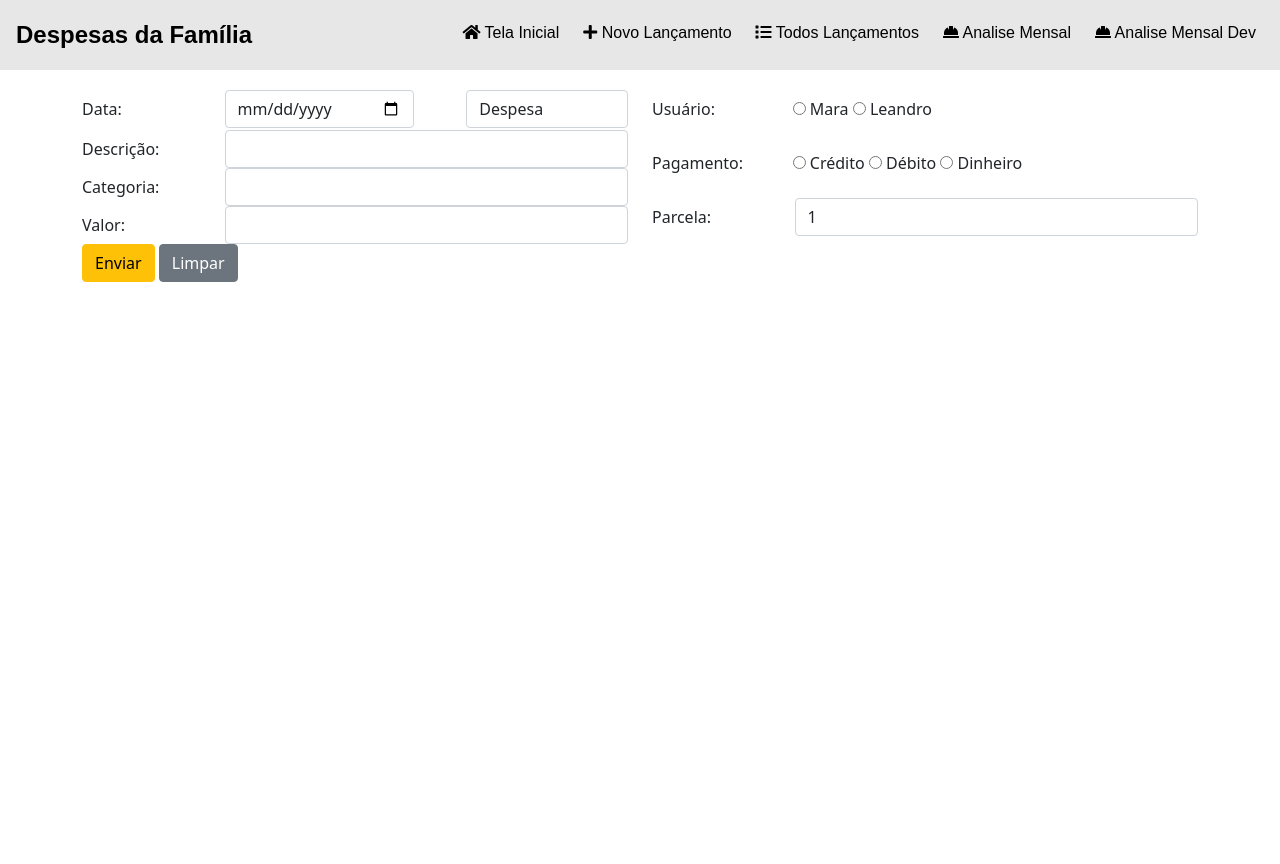
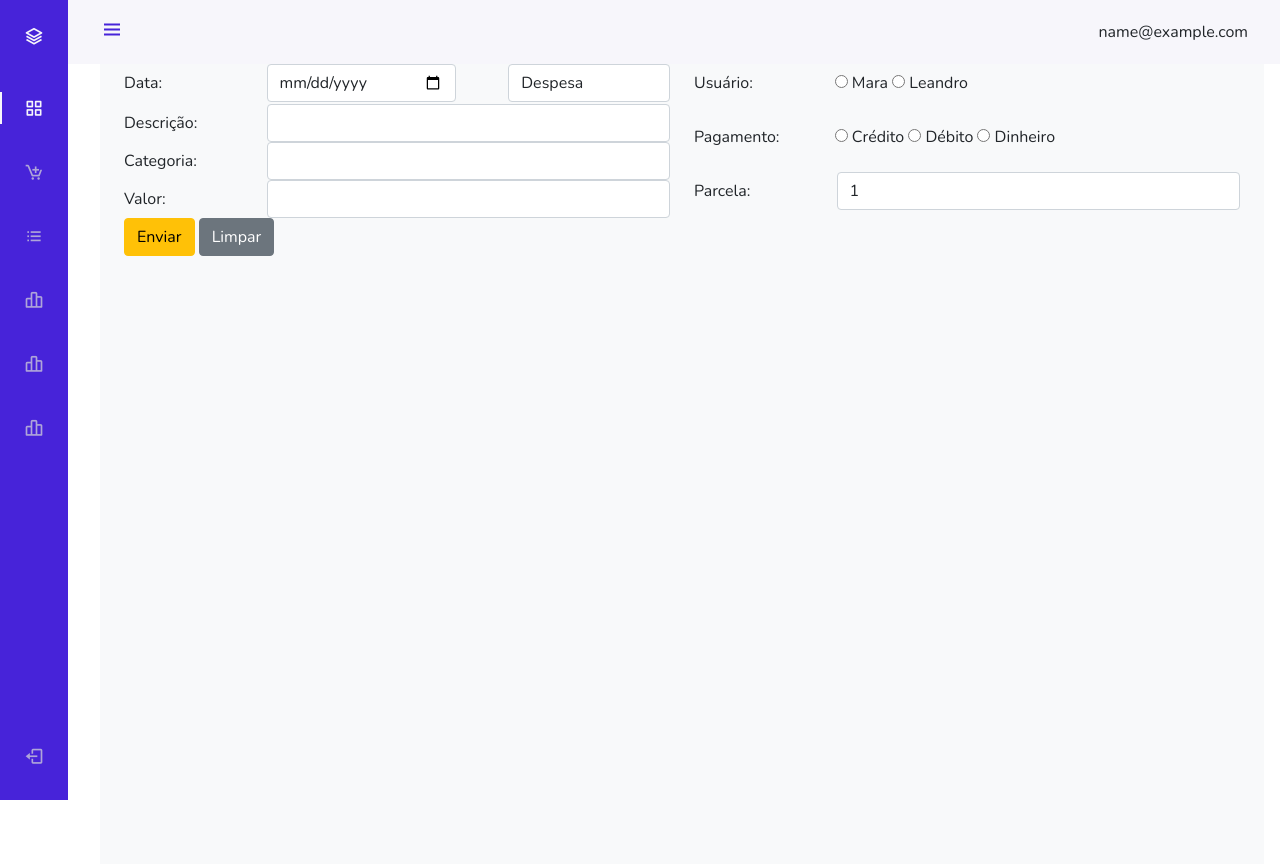
Before and after one commit to limalg/Despesa_Familia, a Flask app: page /create in a window 1280 px wide. Before the commit the page ends 282 px from the top, so only its background shows below. Run offline with Flask 3, Linux system fonts and the light colour scheme; the visitor is signed in with stand-in values (Sample User, id 1); some libraries are stand-ins or nearby versions.

Commit message:
Update base.html

```diff
--- a/templates/base.html
+++ b/templates/base.html
@@ -1,161 +1,270 @@
-<!DOCTYPE html>
+<!doctype html>
 <html lang="pt-br">
+
 <head>
-  <meta charset="UTF-8">
-  <link rel="stylesheet" href="https://cdnjs.cloudflare.com/ajax/libs/font-awesome/5.15.4/css/all.min.css">
-  <link href="https://cdn.jsdelivr.net/npm/bootstrap@5.0.2/dist/css/bootstrap.min.css" rel="stylesheet" integrity="sha384-EVSTQN3/azprG1Anm3QDgpJLIm9Nao0Yz1ztcQTwFspd3yD65VohhpuuCOmLASjC" crossorigin="anonymous">
-  <meta http-equiv="X-UA-Compatible" content="IE=edge">
-  <meta name="viewport" content="width=device-width, initial-scale=1.0">
-  <script src="https://cdn.jsdelivr.net/npm/chart.js"></script>
-  <script type="text/javascript" src="https://www.gstatic.com/charts/loader.js"></script>
+    <link rel="stylesheet" href="https://cdn.jsdelivr.net/npm/bootstrap@5.0.0-beta1/dist/css/bootstrap.min.css">
+    <link rel="stylesheet" href="https://cdn.jsdelivr.net/npm/bootstrap@5.0.0-beta1/dist/js/bootstrap.bundle.min.js">
+
+    <link rel="stylesheet" href="https://cdnjs.cloudflare.com/ajax/libs/jquery/3.2.1/jquery.min.js">
+
+    <link rel="stylesheet" href="https://cdn.jsdelivr.net/npm/boxicons@latest/css/boxicons.min.css">
 
 
     <style>
-      body,
-      ul {
-        margin: 0px;
-        padding: 0px;
+        @import url("https://fonts.googleapis.com/css2?family=Nunito:wght@400;600;700&display=swap");
+
+        :root {
+            --header-height: 3rem;
+            --nav-width: 68px;
+            --first-color: #4723D9;
+            --first-color-light: #AFA5D9;
+            --white-color: #F7F6FB;
+            --body-font: 'Nunito', sans-serif;
+            --normal-font-size: 1rem;
+            --z-fixed: 100
+        }
+
+        *,
+        ::before,
+        ::after {
+            box-sizing: border-box
+        }
+
+        body {
+            position: relative;
+            margin: var(--header-height) 0 0 0;
+            padding: 0 1rem;
+            font-family: var(--body-font);
+            font-size: var(--normal-font-size);
+            transition: .5s
         }
 
         a {
-        color: black;
-        text-decoration: none;
-        font-family: sans-serif;
+            text-decoration: none
         }
 
-      a:hover {
-        background: rgba(0, 0, 0, 0.05);
-      }
-
-      #logo {
-        font-size: 1.5rem;
-        font-weight: bold;
-      }
-
-      #header {
-        box-sizing: border-box;
-        height: 70px;
-        padding: 1rem;
+        .header {
+            width: 100%;
+            height: var(--header-height);
+            position: fixed;
+            top: 0;
+            left: 0;
             display: flex;
             align-items: center;
             justify-content: space-between;
-        background: #e7e7e7;
-        margin-bottom: 20px;
+            padding: 0 1rem;
+            background-color: var(--white-color);
+            z-index: var(--z-fixed);
+            transition: .5s
         }
 
-      #menu {
-        display: flex;
-        list-style: none;
-        gap: 0.5rem;
-        margin-top: -5px; /* Adicionado para mover o menu alguns pixels para cima */
+        .header_toggle {
+            color: var(--first-color);
+            font-size: 1.5rem;
+            cursor: pointer
         }
 
-      #menu a {
-        display: block;
-        padding: 0.5rem;
+        .header_img {
+            width: 35px;
+            height: 35px;
+            display: flex;
+            justify-content: center;
+            border-radius: 50%;
+            overflow: hidden
         }
 
-      #btn-mobile {
-        display: none;
+
+        .header_img img {
+            width: 40px
         }
 
-      @media (max-width: 600px) {
-        #menu {
-          display: block;
+        .l-navbar {
+            position: fixed;
+            top: 0;
+            left: -30%;
+            width: var(--nav-width);
+            height: 100vh;
+            background-color: var(--first-color);
+            padding: .5rem 1rem 0 0;
+            transition: .5s;
+            z-index: var(--z-fixed)
+        }
+
+        .nav {
+            height: 100%;
+            display: flex;
+            flex-direction: column;
+            justify-content: space-between;
+            overflow: hidden
+        }
+
+        .nav_logo,
+        .nav_link {
+            display: grid;
+            grid-template-columns: max-content max-content;
+            align-items: center;
+            column-gap: 1rem;
+            padding: .5rem 0 .5rem 1.5rem
+        }
+
+        .nav_logo {
+            margin-bottom: 2rem
+        }
+
+        .nav_logo-icon {
+            font-size: 1.25rem;
+            color: var(--white-color)
+        }
+
+        .nav_logo-name {
+            color: var(--white-color);
+            font-weight: 700
+        }
+
+        .nav_link {
+            position: relative;
+            color: var(--first-color-light);
+            margin-bottom: 1.5rem;
+            transition: .3s
+        }
+
+        .nav_link:hover {
+            color: var(--white-color)
+        }
+
+        .nav_icon {
+            font-size: 1.25rem
+        }
+
+        .show {
+            left: 0
+        }
+
+        .body-pd {
+            padding-left: calc(var(--nav-width) + 1rem)
+        }
+
+        .active {
+            color: var(--white-color)
+        }
+
+        .active::before {
+            content: '';
             position: absolute;
-          width: 100%;
-          top: 70px;
-          right: 0px;
-          background: #e7e7e7;
-          transition: 0.6s;
-          z-index: 1000;
-          height: 0px;
-          visibility: hidden;
-          overflow-y: hidden;
+            left: 0;
+            width: 2px;
+            height: 32px;
+            background-color: var(--white-color)
         }
-        #nav.active #menu {
-          height: calc(100vh - 70px);
-          visibility: visible;
-          overflow-y: auto;
+
+        .height-100 {
+            height: 100vh
         }
-        #menu a {
-          padding: 1rem 0;
-          margin: 0 1rem;
-          border-bottom: 2px solid rgba(0, 0, 0, 0.05);
+
+        @media screen and (min-width: 768px) {
+            body {
+                margin: calc(var(--header-height) + 1rem) 0 0 0;
+                padding-left: calc(var(--nav-width) + 2rem)
             }
-        #btn-mobile {
-          display: flex;
-          padding: 0.5rem 1rem;
-          font-size: 1rem;
-          border: none;
-          background: none;
-          cursor: pointer;
-          gap: 0.5rem;
+
+            .header {
+                height: calc(var(--header-height) + 1rem);
+                padding: 0 2rem 0 calc(var(--nav-width) + 2rem)
             }
-        #hamburger {
-          border-top: 2px solid;
-          width: 20px;
+
+            .header_img {
+                width: 40px;
+                height: 40px
             }
-        #hamburger::after,
-        #hamburger::before {
-          content: '';
-          display: block;
-          width: 20px;
-          height: 2px;
-          background: currentColor;
-          margin-top: 5px;
-          transition: 0.3s;
-          position: relative;
+
+            .header_img img {
+                width: 45px
             }
-        #nav.active #hamburger {
-          border-top-color: transparent;
+
+            .l-navbar {
+                left: 0;
+                padding: 1rem 1rem 0 0
             }
-        #nav.active #hamburger::before {
-          transform: rotate(135deg);
+
+            .show {
+                width: calc(var(--nav-width) + 156px)
             }
-        #nav.active #hamburger::after {
-          transform: rotate(-135deg);
-          top: -7px;
+
+            .body-pd {
+                padding-left: calc(var(--nav-width) + 188px)
             }
         }
     </style>
 </head>
-<body>
-  <header id="header">
-    <a id="logo" href="/">Despesas da Família</a>
-    <nav id="nav">
-      <button aria-label="Abrir Menu" id="btn-mobile" aria-haspopup="true" aria-controls="menu" aria-expanded="false">
-        <span id="hamburger"></span>
-      </button>
-      <ul id="menu" role="menu">
-        <li><a href="/"><i class="fas fa-home"></i> Tela Inicial</a></li>
-        <li><a href="/create"><i class="fas fa-plus"></i> Novo Lançamento</a></li>
-        <li><a href="/list"><i class="fas fa-list"></i> Todos Lançamentos</a></li>
-        <li><a href="/dashboard"><i class="fas fa-hard-hat"></i> Analise Mensal</a></li>
-        <li><a href="/dashboard1"><i class="fas fa-hard-hat"></i> Analise Mensal Dev</a></li>
-      </ul>
+
+<body id="body-pd">
+    <header class="header" id="header">
+        <div class="header_toggle"> <i class='bx bx-menu' id="header-toggle"></i> </div>
+        <div class="header_email">{{ session['email'] }}</div>
+    </header>
+    <div class="l-navbar" id="nav-bar">
+        <nav class="nav">
+            <div> <a href="/" class="nav_logo"> <i class='bx bx-layer nav_logo-icon'></i> <span
+                        class="nav_logo-name">Despesa Familiar</span> </a>
+                <div class="nav_list"> <a href="/" class="nav_link active"> <i class='bx bx-grid-alt nav_icon'></i>
+                        <span class="nav_name">Dashboard</span> </a>
+                                    <a href="/create" class="nav_link"> <i
+                            class='bx bx-cart-add nav_icon'></i> <span class="nav_name">Novo Lançamento</span> </a> <a href="/list"
+                            class="nav_link"> <i class='bx bx-list-ul nav_icon'></i> <span
+                            class="nav_name">Todos Lançamentos</span> </a> <a href="#" class="nav_link"> <i
+                            class='bx bx-bar-chart-alt-2 nav_icon'></i> <span class="nav_name">Analise Mensal</span> </a> <a href="#"
+                        class="nav_link"> <i class='bx bx-bar-chart-alt-2 nav_icon'></i> <span class="nav_name">Analise Mensal Dev</span> </a>
+                    <a href="#" class="nav_link"> <i class='bx bx-bar-chart-alt-2 nav_icon'></i> <span
+                            class="nav_name">Em Construção</span> </a> </div>
+            </div> <a href="/logout" class="nav_link"> <i class='bx bx-log-out nav_icon'></i> <span
+                    class="nav_name">SignOut</span> </a>
         </nav>
-  </header>
+    </div>
+    <!--Container Main start-->
+    <div class="height-100 bg-light">
+        {% block body %} {% endblock %}
+    </div>
+    <!--Container Main end-->
     <script>
-  const btnMobile = document.getElementById('btn-mobile');
+        document.addEventListener("DOMContentLoaded", function (event) {
 
-  function toggleMenu(event) {
-    if (event.type === 'touchstart') event.preventDefault();
-    const nav = document.getElementById('nav');
-    nav.classList.toggle('active');
-    const active = nav.classList.contains('active');
-    event.currentTarget.setAttribute('aria-expanded', active);
-    if (active) {
-      event.currentTarget.setAttribute('aria-label', 'Fechar Menu');
-    } else {
-      event.currentTarget.setAttribute('aria-label', 'Abrir Menu');
+            const showNavbar = (toggleId, navId, bodyId, headerId) => {
+                const toggle = document.getElementById(toggleId),
+                    nav = document.getElementById(navId),
+                    bodypd = document.getElementById(bodyId),
+                    headerpd = document.getElementById(headerId)
+
+                // Validate that all variables exist
+                if (toggle && nav && bodypd && headerpd) {
+                    toggle.addEventListener('click', () => {
+                        // show navbar
+                        nav.classList.toggle('show')
+                        // change icon
+                        toggle.classList.toggle('bx-x')
+                        // add padding to body
+                        bodypd.classList.toggle('body-pd')
+                        // add padding to header
+                        headerpd.classList.toggle('body-pd')
+                    })
                 }
             }
 
-  btnMobile.addEventListener('click', toggleMenu);
-  btnMobile.addEventListener('touchstart', toggleMenu);
+            showNavbar('header-toggle', 'nav-bar', 'body-pd', 'header')
+
+            /*===== LINK ACTIVE =====*/
+            const linkColor = document.querySelectorAll('.nav_link')
+
+            function colorLink() {
+                if (linkColor) {
+                    linkColor.forEach(l => l.classList.remove('active'))
+                    this.classList.add('active')
+                }
+            }
+            linkColor.forEach(l => l.addEventListener('click', colorLink))
+
+            // Your code to run since DOM is loaded and ready
+        });
     </script>
-{% block body %} {% endblock %}
+</body>
 
-</body>
 </html>
```
Lines whose indentation alone changed are shown as unchanged.
